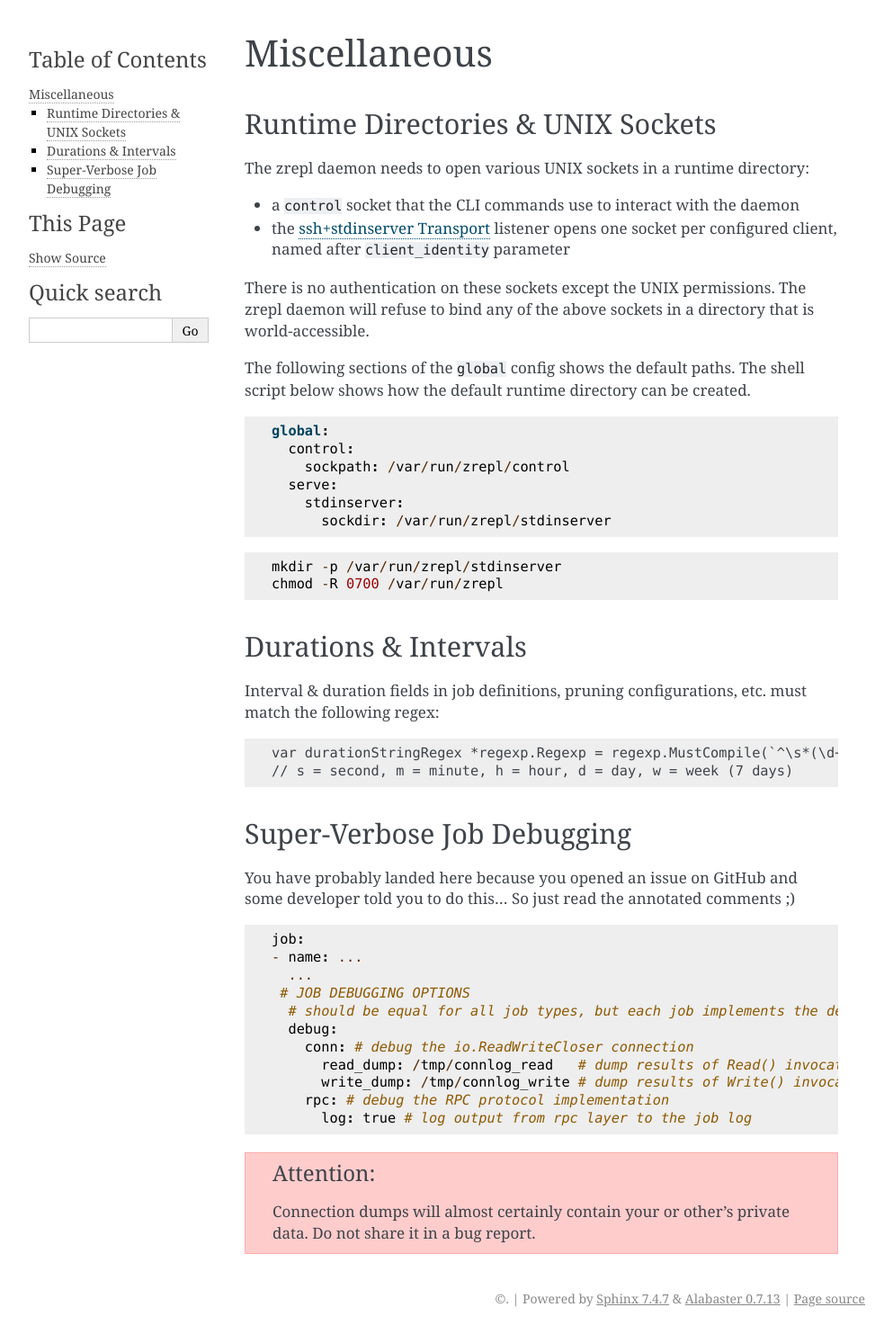
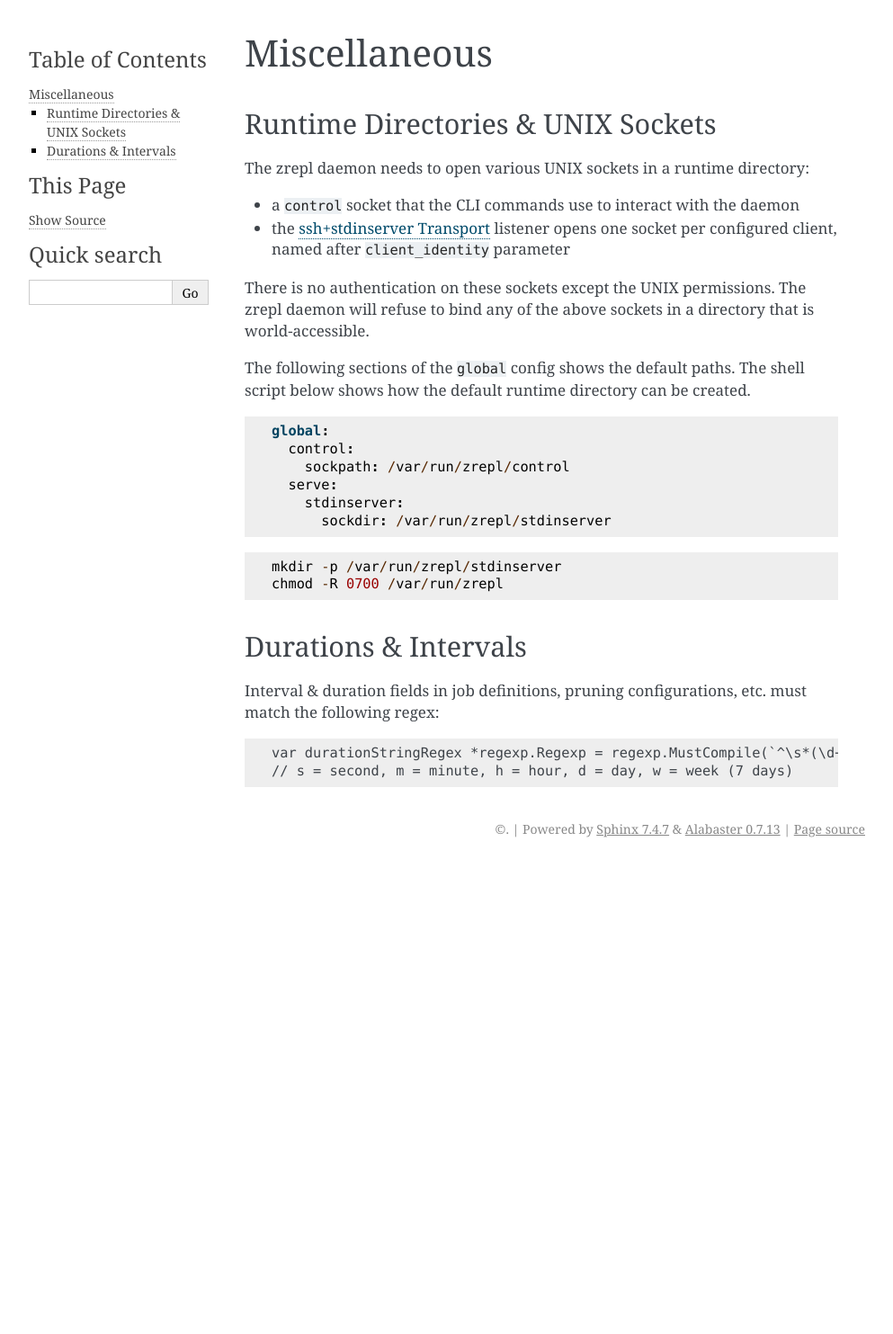
Before and after one commit to zrepl/zrepl, a Sphinx documentation site: the page built from docs/configuration/misc.rst, in a window 1280 px wide. Shown: the whole page at 90% size, without its empty margins (148-1141 px from the left). Built offline with Sphinx 7.4.7, drawn with Linux system fonts in a browser that asks for light colours; pages that are not in the unit, such as notebooks, are missing from menus; the version number could not be read and is left out; after the commit the page ends 961 px from its top, so only the background shows below that.

Commit message:
remove unused JobDebugSettings along with docs
For this kind of debugging, we switched to env vars a while ago.
For example, ZREPL_RPC_DEBUG.

I don't think we have a substitute for the RPCLog stuff.
However, NetConnLogger is still in the codebase.

obsoletes https://github.com/zrepl/zrepl/pull/661

```diff
--- a/docs/configuration/misc.rst
+++ b/docs/configuration/misc.rst
@@ -44,27 +44,3 @@ Interval & duration fields in job definitions, pruning configurations, etc. must
 
     var durationStringRegex *regexp.Regexp = regexp.MustCompile(`^\s*(\d+)\s*(s|m|h|d|w)\s*$`)
     // s = second, m = minute, h = hour, d = day, w = week (7 days)
-
-Super-Verbose Job Debugging
----------------------------
-
-You have probably landed here because you opened an issue on GitHub and some developer told you to do this...
-So just read the annotated comments ;)
-
-::
-
-    job:
-    - name: ...
-      ...
-     # JOB DEBUGGING OPTIONS
-      # should be equal for all job types, but each job implements the debugging itself
-      debug:
-        conn: # debug the io.ReadWriteCloser connection
-          read_dump: /tmp/connlog_read   # dump results of Read() invocations to this file
-          write_dump: /tmp/connlog_write # dump results of Write() invocations to this file
-        rpc: # debug the RPC protocol implementation
-          log: true # log output from rpc layer to the job log
-
-.. ATTENTION::
-
-    Connection dumps will almost certainly contain your or other's private data. Do not share it in a bug report.
```
Also changed, not shown: 1 other file.
